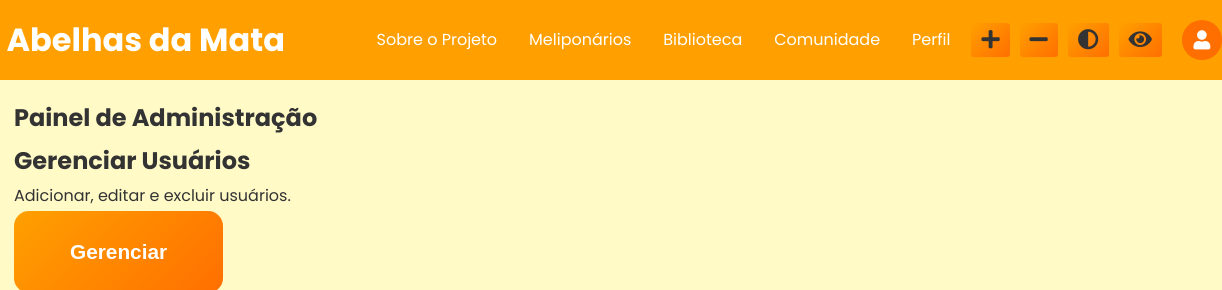
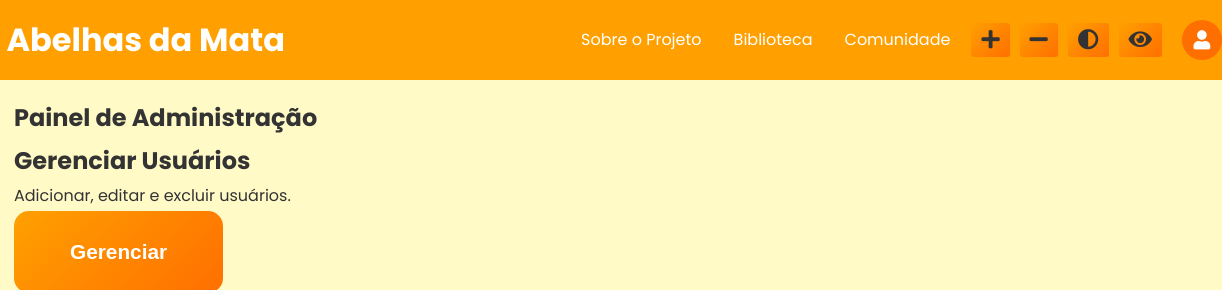
Before and after one commit to SPF-mcm24/v3, a plain HTML site: page pages/admin.html in a window 1280 px wide. Shown: the top 290 px of the page, 58-1280 px from the left. Drawn offline with nearby package versions, Linux system fonts and the light colour scheme.

Commit message:
Update admin.html

```diff
--- a/pages/admin.html
+++ b/pages/admin.html
@@ -37,11 +37,9 @@
                 </div>
 
                 <li><a href="sobre.html">Sobre o Projeto</a></li>
-                <li><a href="condomeis.html">Meliponários</a></li>
                 <li><a href="biblio.html">Biblioteca</a></li>
 
                 <li><a href="comunidade.html">Comunidade</a></li>
-                <li><a href="perfil.html" id="painelperfil">Perfil</a></li>
 
                 <div id="accessibility-bar">
                     <button id="increase-font" title="Aumentar tamanho da fonte">
```
